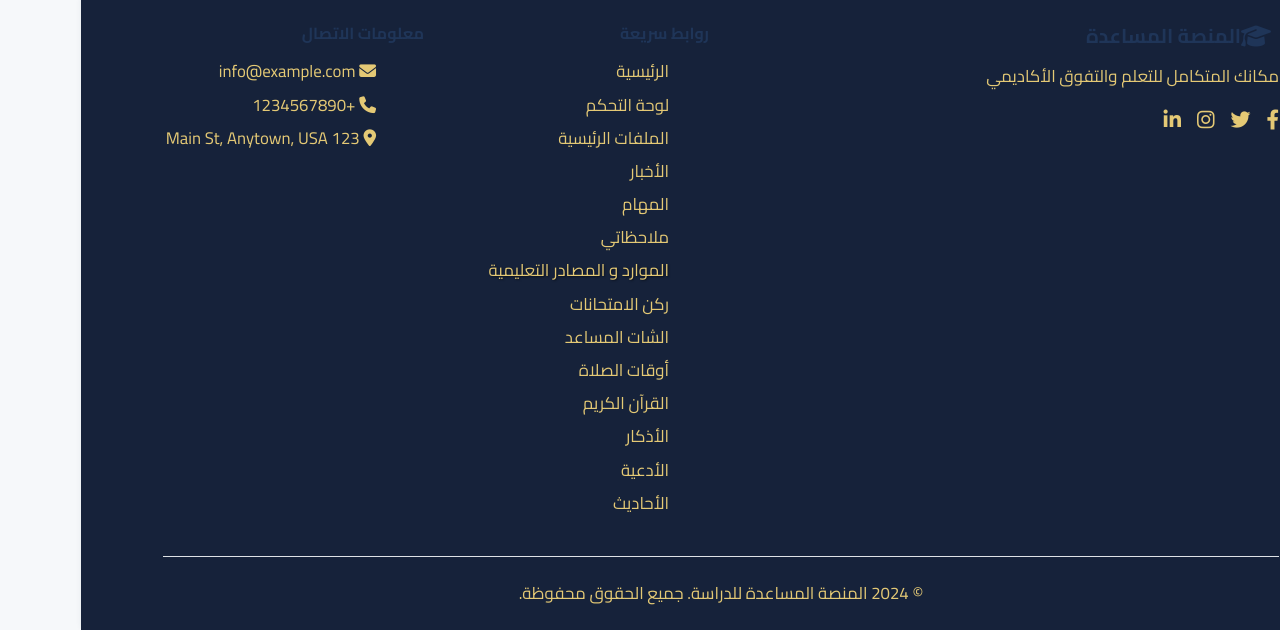
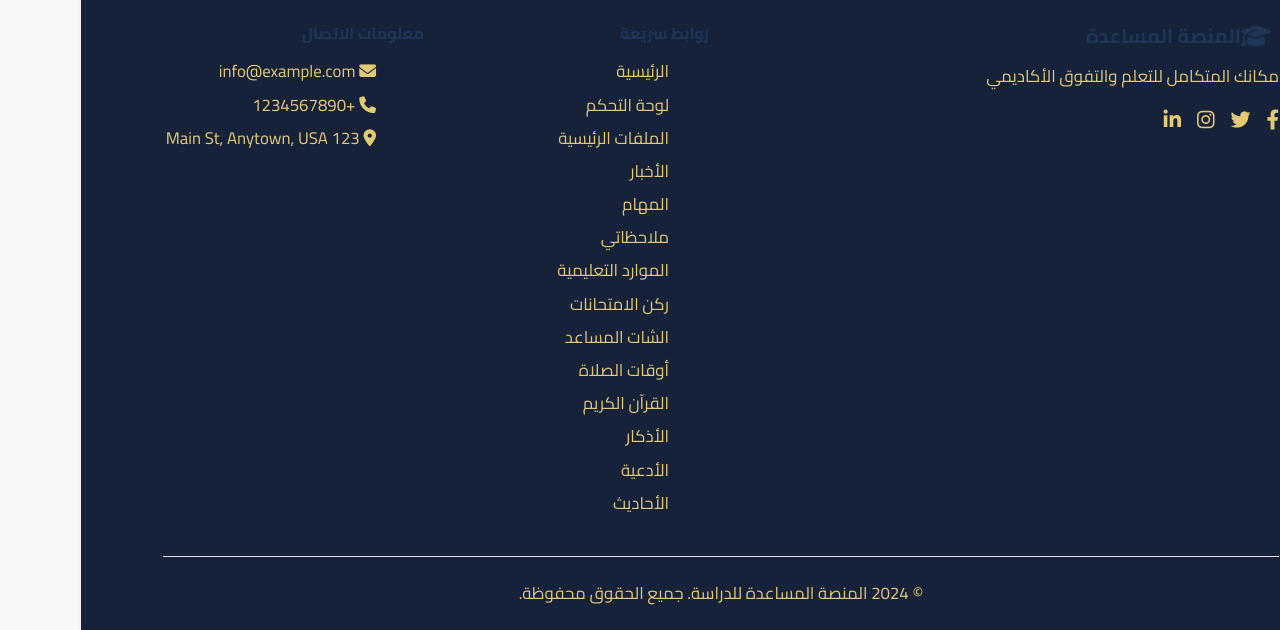
Before and after one commit to 77hamed77/StudyPlatform, a Django app: page /chat/ in a window 1280 px wide; the page is wider, and only the part inside the window is pictured. Shown: the part 1026-1656 px from the top of that part. Run offline with Django 5.2, Linux system fonts and the light colour scheme; a user stored in the database is signed in; data that the repository does not hold is empty; parts of the project's set-up code (start-up, migrations or seed data) failed here and were passed over.

Commit message:
fix: Explicitly defined 'core' namespace in project urls.py to resolve NoReverseMatch error.

```diff
--- a/templates/base.html
+++ b/templates/base.html
@@ -299,7 +299,7 @@
                         <li class="mb-2"><a href="{% url 'news:news_list' %}" class="text-muted hover-primary transition-colors">الأخبار</a></li>
                         <li class="mb-2"><a href="{% url 'tasks:task_list' %}" class="text-muted hover-primary transition-colors">المهام</a></li>
                         <li class="mb-2"><a href="{% url 'notes:note_list' %}" class="text-muted hover-primary transition-colors">ملاحظاتي</a></li>
-                        <li class="mb-2"><a href="{% url 'educational_resources' %}" class="text-muted hover-primary transition-colors" style="text-shadow: 1px 1px 2px rgba(0,0,0,0.5);">الموارد و المصادر التعليمية</a></li>
+                        <li class="mb-2"><a href="{% url 'core:educational_resources' %}" class="text-muted text-decoration-none">الموارد التعليمية</a></li>
                         <li class="mb-2"><a href="{% url 'exam_prep:exam_resources' %}" class="text-muted hover-primary transition-colors">ركن الامتحانات</a></li>
                         <li class="mb-2"><a href="{% url 'chat_assistant:chat_assistant' %}" class="text-muted hover-primary transition-colors">الشات المساعد</a></li>
                         <li class="mb-2"><a href="{% url 'prayer_times:prayer_times_list' %}" class="text-muted hover-primary transition-colors">أوقات الصلاة</a></li>
```
